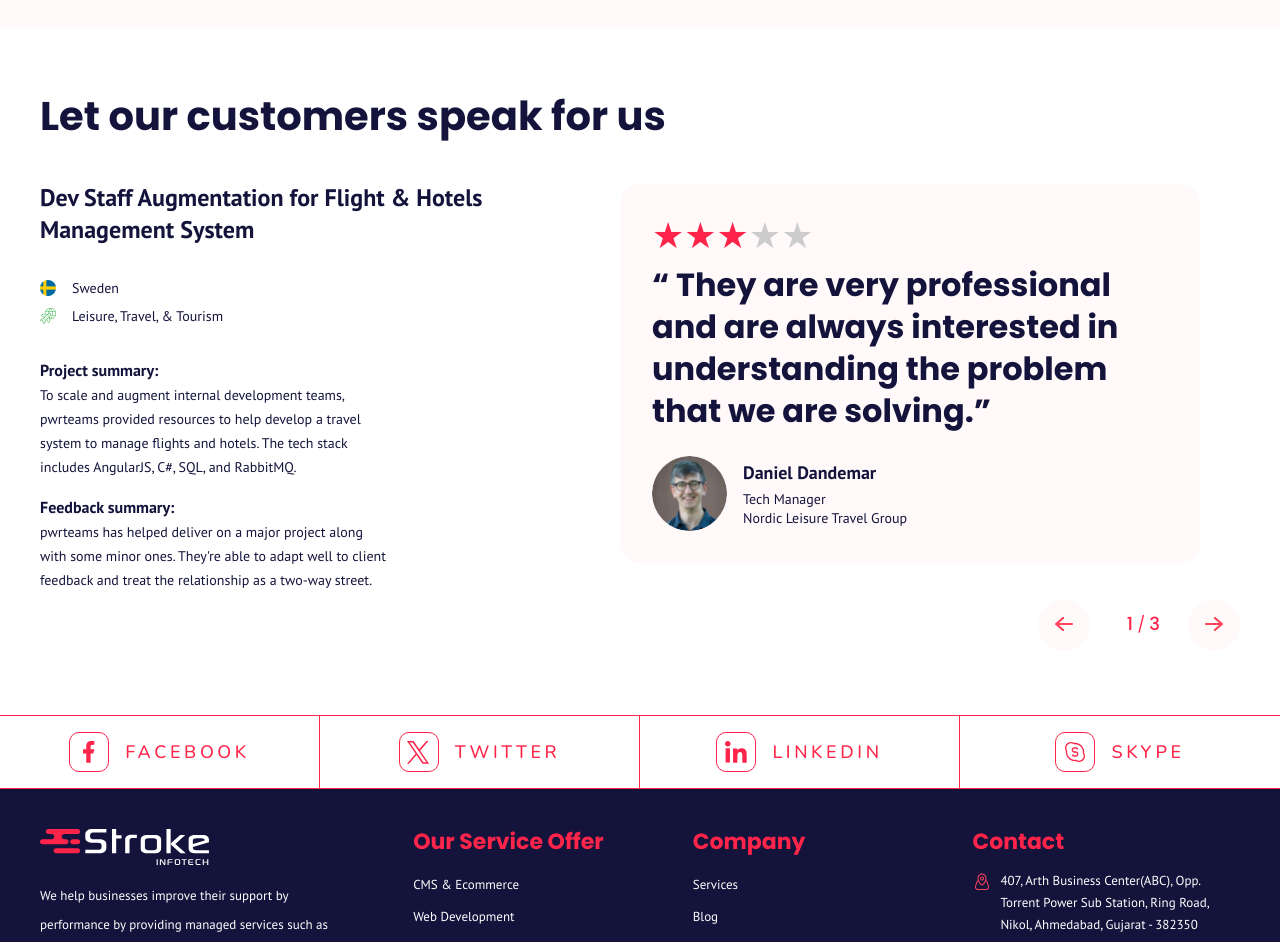
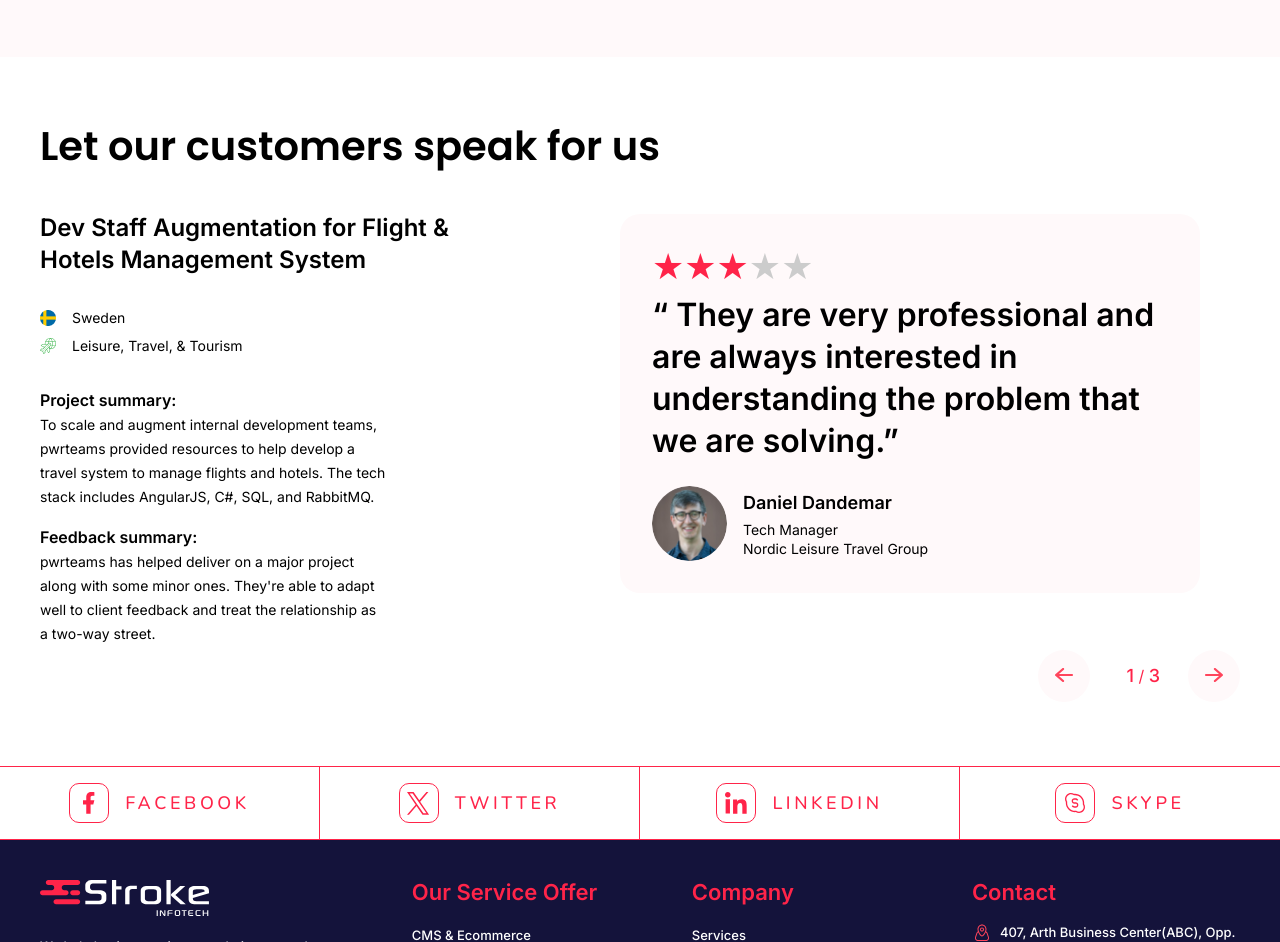
Before and after one commit to chintan787/stroke-infotech, a Next.js app: page / in a window 1280 px wide. Shown: the part 5660-6602 px from the top of the page. Built offline with nearby package versions, Linux system fonts and the light colour scheme.

Commit message:
changed font-family, color and font-weight

```diff
--- a/src/app/components/Banner/Banner.tsx
+++ b/src/app/components/Banner/Banner.tsx
@@ -15,10 +15,10 @@ export default function Banner(
                 <div className="flex justify-end items-center flex-col md:flex-row gap-6 ">
                     <div className="w-full lg:w-2/5 py-8 md:py-0">
                         {title && (
-                        <h1 className={`font-primaryFont font-bold mr-12 text-secondary text-4xl md:text-5xl lg:text-[4rem] leading-[2.875rem] md:leading-[3.375rem] lg:leading-[4.375rem]`}>{title}</h1>
+                        <h1 className={`font-primaryFont font-semibold mr-12 text-secondary text-4xl md:text-5xl lg:text-[4rem] leading-[2.875rem] md:leading-[3.375rem] lg:leading-[4.375rem]`}>{title}</h1>
                         )}
                         {aboutTitle && (
-                        <h2 className={`font-primaryFont font-bold mr-12 text-primary text-4xl md:text-5xl leading-[2.875rem] md:leading-[3.688rem]`}>{aboutTitle}</h2>
+                        <h2 className={`font-primaryFont font-semibold mr-12 text-primary text-4xl md:text-5xl leading-[2.875rem] md:leading-[3.688rem]`}>{aboutTitle}</h2>
                         )}
                         <div className="w-4/5 my-6">
                             {data?.map((item:any,index: any) =>
--- a/src/app/components/Banner/Counter.tsx
+++ b/src/app/components/Banner/Counter.tsx
@@ -20,7 +20,7 @@ export default function Counter({ background, countcolor, textcolor,counterTitle
                 <div className="px-6 pb-6 lg:px-10 lg:pb-10 flex flex-col md:flex-row text-center items-center justify-center gap-10 md:gap-20 lg:gap-40">
                     {count.map((item) =>
                         <div>
-                            <h2 className={`${countcolor} text-6xl md:text-7xl leading-[4.125rem] md:leading-[4.75rem] font-bold text-center font-primaryFont`}>{item.total}</h2>
+                            <h2 className={`${countcolor} text-6xl md:text-7xl leading-[4.125rem] md:leading-[4.75rem] font-semibold text-center font-primaryFont`}>{item.total}</h2>
                             <p className={`${textcolor} font-secondaryFont text-lg md:text-xl  font-semibold mt-4 text-black`}>{item.name}</p>
                         </div>
                     )}
--- a/src/app/components/BlogSection/BlogSection.tsx
+++ b/src/app/components/BlogSection/BlogSection.tsx
@@ -38,7 +38,7 @@ export default function BlogSection() {
 
 
                     <div className="w-full lg:w-2/5">
-                        <h2 className="text-2xl md:text-[1.813rem] leading-9 md:leading-[3rem] text-black font-bold ">Curious About The Latest Tech Trends And Technologies? Visit Our Blogs</h2>
+                        <h2 className="text-2xl md:text-[1.813rem] leading-9 md:leading-[3rem] text-black font-semibold ">Curious About The Latest Tech Trends And Technologies? Visit Our Blogs</h2>
                         <div className="my-4">
                             <SectionParagraph text="A passionate team of developers, designers & originators, who can visualize and develop breathtaking design, websites and apps for your business." />
                         </div>
--- a/src/app/components/NewLayout/Footer.tsx
+++ b/src/app/components/NewLayout/Footer.tsx
@@ -45,7 +45,7 @@ export default function Footer() {
 
                         <div className="w-full justify-evenly items-center flex">
                             {socialIcons.map((item, index) =>
-                                <Link href='#' shallow={true} className={`socialIcons group font-nunitoFont flex items-center w-1/2 md:w-1/4 justify-center ${socialIcons.length - 1 === index ? 'border-r-0' : 'border-r'} border-r-primary py-4 bg-white hover:bg-primary text-primary hover:text-white`}>
+                                <Link href='#'  className={`socialIcons group font-nunitoFont flex items-center w-1/2 md:w-1/4 justify-center ${socialIcons.length - 1 === index ? 'border-r-0' : 'border-r'} border-r-primary py-4 bg-white hover:bg-primary text-primary hover:text-white`}>
                                     <div className="border border-primary rounded-[10px] w-10 h-10 flex items-center justify-center group-hover:border-white">
                                         <item.icon className="fill-primary group-hover:fill-white" />
                                     </div>
@@ -66,7 +66,7 @@ export default function Footer() {
                 >
 
                     <div className="md:max-w-md lg:col-span-2">
-                        <Link href="/" shallow={true} rel="noopener noreferrer"  className="flex space-x-3 justify-start">
+                        <Link href="/"  rel="noopener noreferrer"  className="flex space-x-3 justify-start">
                             <Image src="/images/stroke-footer-logo.svg" height={50} width={169} alt='logo' />
                         </Link>
                         <div className="mt-3 pt-1">
@@ -83,11 +83,11 @@ export default function Footer() {
                     <div className="grid grid-cols-1 text-sm gap-x-3 gap-y-8 sm:grid-cols-2 md:grid-cols-3 lg:grid-cols-3">
 
                         <div className="space-y-3">
-                            <h3 className="text-primary font-bold text-[22px] leading-[25px]">Our Service Offer</h3>
+                            <h3 className="text-primary font-semibold text-[22px] leading-[25px]">Our Service Offer</h3>
                             <ul className="space-y-0.5 pt-1">
                                 {ourservice.map((list) =>
                                     <li>
-                                        <Link rel="noopener noreferrer" href="/" shallow={true} className="font-secondaryFont font-medium text-white text-[13px] leading-[29px] inline-block
+                                        <Link rel="noopener noreferrer" href="/"  className="font-secondaryFont font-medium text-white text-[13px] leading-[29px] inline-block
                                         after:content-[''] after:block after:w-0 hover:after:w-full after:h-[1px] after:bg-primary transition-all after:transition-all ease-in after:duration-500
                                         ">{list}</Link>
                                     </li>
@@ -95,11 +95,11 @@ export default function Footer() {
                             </ul>
                         </div>
                         <div className="space-y-3">
-                            <h3 className="text-primary font-bold text-[22px] leading-[25px]">Company</h3>
+                            <h3 className="text-primary font-semibold text-[22px] leading-[25px]">Company</h3>
                             <ul className="space-y-0.5 pt-1">
                                 {company.map((list) =>
                                     <li>
-                                        <Link rel="noopener noreferrer" href="/about" shallow={true} className="font-secondaryFont font-medium text-white text-[13px] leading-[29px] inline-block
+                                        <Link rel="noopener noreferrer" href="/about"  className="font-secondaryFont font-medium text-white text-[13px] leading-[29px] inline-block
                                         after:content-[''] after:block after:w-0 hover:after:w-full after:h-[1px] after:bg-primary transition-all after:transition-all ease-in after:duration-500
                                         ">{list}</Link>
                                     </li>
@@ -107,7 +107,7 @@ export default function Footer() {
                             </ul>
                         </div>
                         <div className="space-y-3">
-                            <h3 className="text-primary font-bold text-[22px] leading-[25px]">Contact</h3>
+                            <h3 className="text-primary font-semibold text-[22px] leading-[25px]">Contact</h3>
 
                             <ul className="space-y-0.5 pt-1">
 
@@ -120,16 +120,16 @@ export default function Footer() {
                                 <li className="flex gap-2 pb-3">
                                     <Image src="/images/Footer/phone.svg" height={20} width={20} alt='map' className="h-5 w-5 mt-0.5" />
                                     <div>
-                                        <Link rel="noopener noreferrer" href="tel:+918460569854"  shallow={true} className="font-secondaryFont font-medium text-white text-[13px] leading-[22px]">
+                                        <Link rel="noopener noreferrer" href="tel:+918460569854"   className="font-secondaryFont font-medium text-white text-[13px] leading-[22px]">
                                             (+91) 8460569854
                                         </Link>
                                         <br />
-                                        <Link rel="noopener noreferrer" href="tel:+919974593600" shallow={true} className="font-secondaryFont font-medium text-white text-[13px] leading-[22px]">(+91) 9974593600</Link>
+                                        <Link rel="noopener noreferrer" href="tel:+919974593600"  className="font-secondaryFont font-medium text-white text-[13px] leading-[22px]">(+91) 9974593600</Link>
                                     </div>
                                 </li>
                                 <li className="flex gap-2 pb-3">
                                     <Image src="/images/Footer/mail.svg" height={20} width={20} alt='map' className="h-5 w-5 mt-0.5" />
-                                    <Link rel="noopener noreferrer" href="mailto:info@strokeinfotech.com" shallow={true} className="font-secondaryFont font-medium text-white text-[13px] leading-[22px]">
+                                    <Link rel="noopener noreferrer" href="mailto:info@strokeinfotech.com"  className="font-secondaryFont font-medium text-white text-[13px] leading-[22px]">
                                         info@strokeinfotech.com
                                     </Link>
                                 </li>
@@ -140,7 +140,7 @@ export default function Footer() {
 
                 </div>
                 <div className="max-w-[1320px] mx-auto">
-                    <div className="py-6 text-sm text-center text-white border-t border-t-[#B9B9B926] text-medium text-xs">© Copyright 2024 <Link href="/" shallow={true} className="text-primary">Stroke Infotech</Link> - All rights reserved.</div>
+                    <div className="py-6 text-sm text-center text-white border-t border-t-[#B9B9B926] text-medium text-xs">© Copyright 2024 <Link href="/"  className="text-primary">Stroke Infotech</Link> - All rights reserved.</div>
                 </div>
             </footer>
         </>
--- a/src/app/components/NewLayout/Header.tsx
+++ b/src/app/components/NewLayout/Header.tsx
@@ -280,13 +280,13 @@ export default function Header() {
                                 </Disclosure>
 
                                 <Link
-                                    href="/"  passHref={true}
+                                    href="/"
                                     className="-mx-3 block rounded-lg px-3 py-2 font-primaryFont text-[0.938rem] font-medium leading-[1.125rem] text-secondary"
                                 >
                                     Blog
                                 </Link>
                                 <Link
-                                    href="/about"  passHref={true}
+                                    href="/about"
                                     className="-mx-3 block rounded-lg px-3 py-2 font-primaryFont text-[0.938rem] font-medium leading-[1.125rem] text-secondary"
                                 >
                                     About
--- a/src/app/components/SectionHeading/SectionHeading.tsx
+++ b/src/app/components/SectionHeading/SectionHeading.tsx
@@ -3,6 +3,6 @@ import React from 'react'
 
 export default function SectionHeading({title ,color} :{title:string, color : string}) {
   return (
-    <h2 className={`font-primaryFont text-2xl sm:text-3xl md:text-[2.5rem] leading-9 sm:leading-[2.625rem] md:leading-[3.188rem] font-bold ${color}`}>{title}</h2>
+    <h2 className={`font-primaryFont text-2xl sm:text-3xl md:text-[2.5rem] leading-9 sm:leading-[2.625rem] md:leading-[3.188rem] font-semibold ${color}`}>{title}</h2>
   )
 }
--- a/src/app/components/Testimonials/Testimonials.tsx
+++ b/src/app/components/Testimonials/Testimonials.tsx
@@ -31,7 +31,7 @@ export default function Testimonials() {
             <div className="my-10 flex flex-col lg:flex-row gap-10 lg:gap-12 justify-between items-start mr-4 md:mr-10">
 
               <div className="w-full lg:w-2/5">
-                <h3 className="font-secondaryFont text-xl md:text-2xl text-black font-bold">Dev Staff Augmentation for Flight & Hotels Management System</h3>
+                <h3 className="font-secondaryFont text-xl md:text-2xl text-black font-semibold">Dev Staff Augmentation for Flight & Hotels Management System</h3>
 
                 <div className="my-8">
                   <div className="flex items-center my-2">
@@ -60,7 +60,7 @@ export default function Testimonials() {
 
                 <div className="bg-lightRed max-w-[590px] ml-auto mr-auto lg:ml-auto lg:mr-0  p-6 md:p-8 rounded-[20px]">
                   <StarRating />
-                  <h4 className="font-bold text-xl md:text-[2rem] leading-[2.125rem] md:leading-[2.625rem] mt-2 mb-6 text-black">“ They are very professional and are always interested in understanding the problem that we are solving.”</h4>
+                  <h4 className="font-semibold text-xl md:text-[2rem] leading-[2.125rem] md:leading-[2.625rem] mt-2 mb-6 text-black">“ They are very professional and are always interested in understanding the problem that we are solving.”</h4>
                   <div className="flex items-center">
                     <Image src="/images/Dp.png" height={74} width={74} className="w-[65px] md:w-[75px] h-[65px] md:h-[75px] rounded-full" alt='profile' />
                     <div className="pl-4">
@@ -82,7 +82,7 @@ export default function Testimonials() {
             <div className="my-10 flex flex-col lg:flex-row gap-10 lg:gap-12 justify-between items-start mr-4 md:mr-10">
 
               <div className="w-full lg:w-2/5">
-                <h3 className="font-secondaryFont text-xl md:text-2xl text-black font-bold">Dev Staff Augmentation for Flight & Hotels Management System</h3>
+                <h3 className="font-secondaryFont text-xl md:text-2xl text-black font-semibold">Dev Staff Augmentation for Flight & Hotels Management System</h3>
 
                 <div className="my-8">
                   <div className="flex items-center my-2">
@@ -111,7 +111,7 @@ export default function Testimonials() {
 
                 <div className="bg-lightRed max-w-[590px] ml-auto mr-auto lg:ml-auto lg:mr-0  p-6 md:p-8 rounded-[20px]">
                   <StarRating />
-                  <h4 className="font-bold text-xl md:text-[2rem] leading-[2.125rem] md:leading-[2.625rem] mt-2 mb-6 text-black">“ They are very professional and are always interested in understanding the problem that we are solving.”</h4>
+                  <h4 className="font-semibold text-xl md:text-[2rem] leading-[2.125rem] md:leading-[2.625rem] mt-2 mb-6 text-black">“ They are very professional and are always interested in understanding the problem that we are solving.”</h4>
                   <div className="flex items-center">
                     <Image src="/images/Dp.png" height={74} width={74} className="w-[65px] md:w-[75px] h-[65px] md:h-[75px] rounded-full" alt='profile' />
                     <div className="pl-4">
@@ -134,7 +134,7 @@ export default function Testimonials() {
             <div className="my-10 flex flex-col lg:flex-row gap-10 lg:gap-12 justify-between items-start mr-4 md:mr-10">
 
               <div className="w-full lg:w-2/5">
-                <h3 className="font-secondaryFont text-xl md:text-2xl text-black font-bold">Dev Staff Augmentation for Flight & Hotels Management System</h3>
+                <h3 className="font-secondaryFont text-xl md:text-2xl text-black font-semibold">Dev Staff Augmentation for Flight & Hotels Management System</h3>
 
                 <div className="my-8">
                   <div className="flex items-center my-2">
@@ -163,7 +163,7 @@ export default function Testimonials() {
 
                 <div className="bg-lightRed max-w-[590px] ml-auto mr-auto lg:ml-auto lg:mr-0  p-6 md:p-8 rounded-[20px]">
                   <StarRating />
-                  <h4 className="font-bold text-xl md:text-[2rem] leading-[2.125rem] md:leading-[2.625rem] mt-2 mb-6 text-black">“ They are very professional and are always interested in understanding the problem that we are solving.”</h4>
+                  <h4 className="font-semibold text-xl md:text-[2rem] leading-[2.125rem] md:leading-[2.625rem] mt-2 mb-6 text-black">“ They are very professional and are always interested in understanding the problem that we are solving.”</h4>
                   <div className="flex items-center">
                     <Image src="/images/Dp.png" height={74} width={74} className="w-[65px] md:w-[75px] h-[65px] md:h-[75px] rounded-full" alt='profile' />
                     <div className="pl-4">
--- a/src/app/globals.css
+++ b/src/app/globals.css
@@ -8,14 +8,11 @@
   --background-end-rgb: 255, 255, 255;
   /* --color-primary:#FF455C; */
   --color-primary: #FF2449;
-  --color-secondary: #14133B;
-  /* --font:'goliry' ,sans-serif; */
-
-
+  --color-secondary: #000000;
+  /* --color-secondary: #14133B; */
   --size: clamp(10rem, 1rem + 40vmin, 30rem);
   /* --gap: calc(var(--size) / 6); */
   --gap: 40px;
-
   --duration: 10s;
   --scroll-start: 0;
   --scroll-end: calc(-100% - var(--gap));
@@ -32,7 +29,7 @@
 
 body {
   /* color: rgb(var(--foreground-rgb)); */
-  font-family: var(--font-poppins);
+  font-family: var(--font-inter);
   color: var(--color-secondary);
 
 }
--- a/src/app/layout.tsx
+++ b/src/app/layout.tsx
@@ -6,7 +6,7 @@ import { Outfit } from 'next/font/google'
 import './globals.css';
 import localFont from 'next/font/local';
 
-const inter = Inter({ subsets: ['latin'] })
+const inter = Inter({ subsets: ['latin'] ,variable: '--font-inter'})
 const Gilory = localFont({
   src: [
     {
@@ -29,17 +29,6 @@ const Gilory = localFont({
   variable: '--font-gilory'
 })
 
-
-
-const plus = Plus_Jakarta_Sans({
-  variable: '--font-plus-Jakarta-Sans',
-  subsets: ['latin']
-})
-
-const outfit = Outfit({
-  variable: '--font-outfit',
-  subsets: ['latin']
-})
 
 const poppins = Poppins({
   variable: '--font-poppins',
@@ -70,7 +59,7 @@ export default function RootLayout({
 }) {
   return (
     <html lang="en">
-      <body className={`${Gilory.variable} ${plus.variable} ${outfit.variable} ${poppins.variable} ${ptSans.variable} ${nunito.variable}`}>{children}</body>
+      <body className={`${Gilory.variable} ${poppins.variable} ${ptSans.variable} ${nunito.variable} ${inter.variable}`}>{children}</body>
     </html>
   )
 }
--- a/styles/globals.css
+++ /dev/null
@@ -1,234 +0,0 @@
-@tailwind base;
-@tailwind components;
-@tailwind utilities;
-
-:root {
-  --foreground-rgb: 0, 0, 0;
-  --background-start-rgb: 214, 219, 220;
-  --background-end-rgb: 255, 255, 255;
-  /* --color-primary:#FF455C; */
-  --color-primary: #FF2449;
-  --color-secondary: #14133B;
-  /* --font:'goliry' ,sans-serif; */
-
-
-  --size: clamp(10rem, 1rem + 40vmin, 30rem);
-  /* --gap: calc(var(--size) / 6); */
-  --gap: 40px;
-
-  --duration: 10s;
-  --scroll-start: 0;
-  --scroll-end: calc(-100% - var(--gap));
-}
-
-@media (prefers-color-scheme: dark) {
-  :root {
-    --foreground-rgb: 255, 255, 255;
-    --background-start-rgb: 0, 0, 0;
-    --background-end-rgb: 0, 0, 0;
-  }
-}
-
-
-body {
-  /* color: rgb(var(--foreground-rgb)); */
-  font-family: var(--font-poppins);
-  color: var(--color-secondary);
-
-}
-
-
-/* rating */
-.dv-star-rating-star {
-  padding-right: 5px;
-}
-
-.dv-star-rating-star i {
-  font-size: 2.4rem;
-}
-
-
-/* slider pagination */
-
-.swiper {
-  display: flex;
-  flex-direction: column;
-}
-
-.mySwiper {
-  height: 100%;
-  max-width: 1320px;
-  padding-bottom: 10px;
-}
-
-.mySwiper [class^="swiper-button-"] {
-  top: initial;
-  bottom: 0;
-}
-
-
-.swiper .swiper-button-prev {
-  background-color: #fff9fa;
-  width: 52px;
-  height: 52px;
-  border-radius: 50%;
-  left: initial;
-  right: 150px;
-}
-
-
-
-.swiper .swiper-button-next {
-  background-color: #fff9fa;
-  width: 52px;
-  height: 52px;
-  border-radius: 50%;
-  right: 0;
-}
-
-.swiper .swiper-button-prev::after {
-  content: url('/images/Previous-arrow.svg');
-  background-repeat: no-repeat;
-  font-size: 14px;
-}
-
-.swiper .swiper-button-next::after {
-  content: url('/images/Next-arrow.svg');
-  background-repeat: no-repeat;
-  font-size: 14px;
-}
-
-.swiper .swiper-pagination {
-  position: absolute;
-  top: initial;
-  bottom: 14px;
-  right: 80px;
-  left: initial;
-  width: auto;
-  color: var(--color-primary);
-
-}
-
-.swiper .swiper-pagination span {
-  color: var(--color-primary);
-  font-family: var(--font-montserrat);
-  font-weight: 500;
-  font-size: 18px;
-  line-height: 21px;
-}
-
-@media (min-width:700px) and (max-width:920px) {
-  .swiper .swiper-button-prev {
-    right: 35%;
-  }
-
-  .swiper .swiper-button-next {
-    right: 13%;
-  }
-
-  .swiper .swiper-pagination {
-    right: 25%;
-  }
-}
-
-@media (min-width:921px) and (max-width:1023px) {
-  .swiper .swiper-button-prev {
-    right: 38%;
-  }
-
-  .swiper .swiper-button-next {
-    right: 18%;
-  }
-
-  .swiper .swiper-pagination {
-    right: 28%;
-  }
-}
-
-
-/* our service slider */
-.slick-slider.slick-initialized {
-  cursor: pointer;
-}
-
-.slick-list {
-  border-radius: 20px;
-}
-
-.slick-slider .slick-dots {
-  bottom: -33px;
-}
-
-.slick-slider .slick-slide {
-  transition: all 0.3s;
-}
-
-.slick-slider .slick-dots li,
-.slick-slider.slick-dots li button {
-  width: 15px;
-  height: 15px;
-}
-
-.slick-slider .slick-dots li button:before {
-  height: 15px;
-  width: 15px;
-}
-
-.slick-slider .slick-dots li.slick-active,
-.slick-slider.slick-dots li.slick-active button {
-  width: 60px;
-}
-
-.slick-slider .slick-dots li button:before {
-  font-size: 0px;
-  border: 1px solid #FF2449;
-  border-radius: 12px;
-  background-color: #fff;
-  opacity: 1;
-  transition: opacity 0.5s, background-color 0.5s, width 0.5s;
-  transition-delay: 0.5s, 0.5s, 0s;
-}
-
-.slick-slider .slick-dots li.slick-active button:before {
-  background-color: #FF2449;
-  opacity: 1;
-  width: 60px;
-  transition-delay: 0s;
-  border-radius: 12px;
-}
-
-.slide-right {
-  animation: 1s slide-top;
-}
-
-@keyframes slide-top {
-  from {
-    margin-top: -100%;
-  }
-
-  to {
-    margin-top: 0%;
-  }
-}
-
-@media (max-width:640px) {
-  .slick-slider .slick-dots li button:before {
-    width: 12px;
-    height: 12px;
-  }
-
-  .slick-slider .slick-dots {
-    bottom: -27px
-  }
-}
-
-* {
-  box-sizing: border-box;
-}
-
-
-
-.marquee--vertical,
-.marquee--vertical .marquee__group {
-  flex-direction: column;
-}
--- a/tailwind.config.ts
+++ b/tailwind.config.ts
@@ -35,7 +35,8 @@ const config: Config = {
       fontFamily:{
         gilroy: ["var(--font-gilory)","system-ui", "sans-serif"],
         primaryFont:["var(--font-poppins)","system-ui", "sans-serif"],
-        secondaryFont:["var(--font-ptSans)","system-ui", "sans-serif"],
+        secondaryFont:["var(--font-inter)","system-ui", "sans-serif"],
+        // secondaryFont:["var(--font-ptSans)","system-ui", "sans-serif"],
         outfitFont:["var(--font-ptSans)","system-ui", "sans-serif"],
         nunitoFont:["var(--font-nunito)","system-ui", "sans-serif"]
 
```
